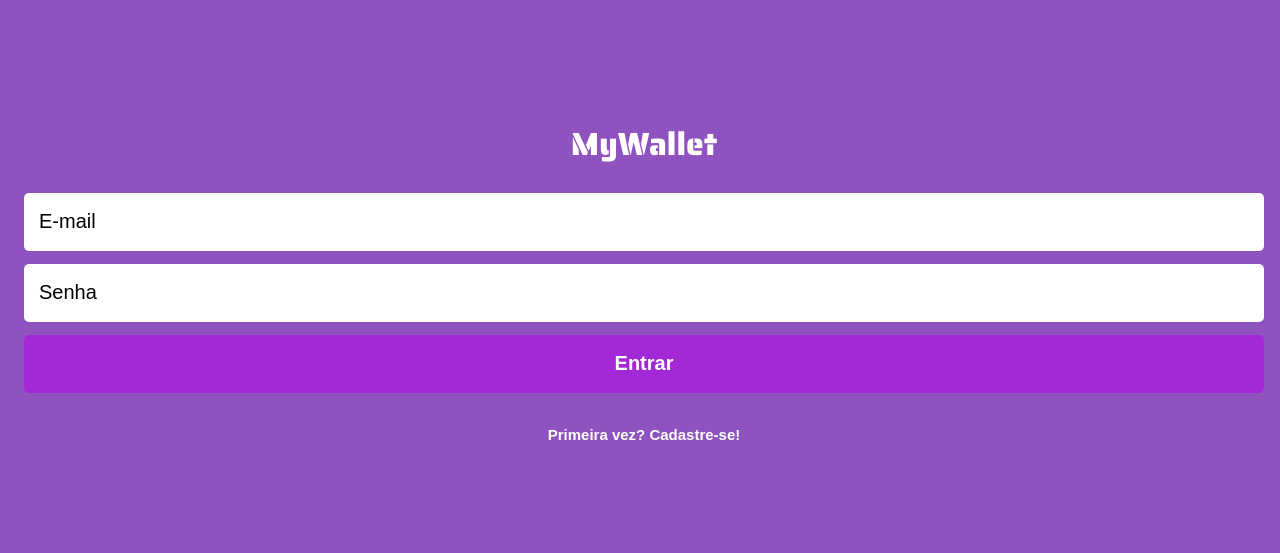
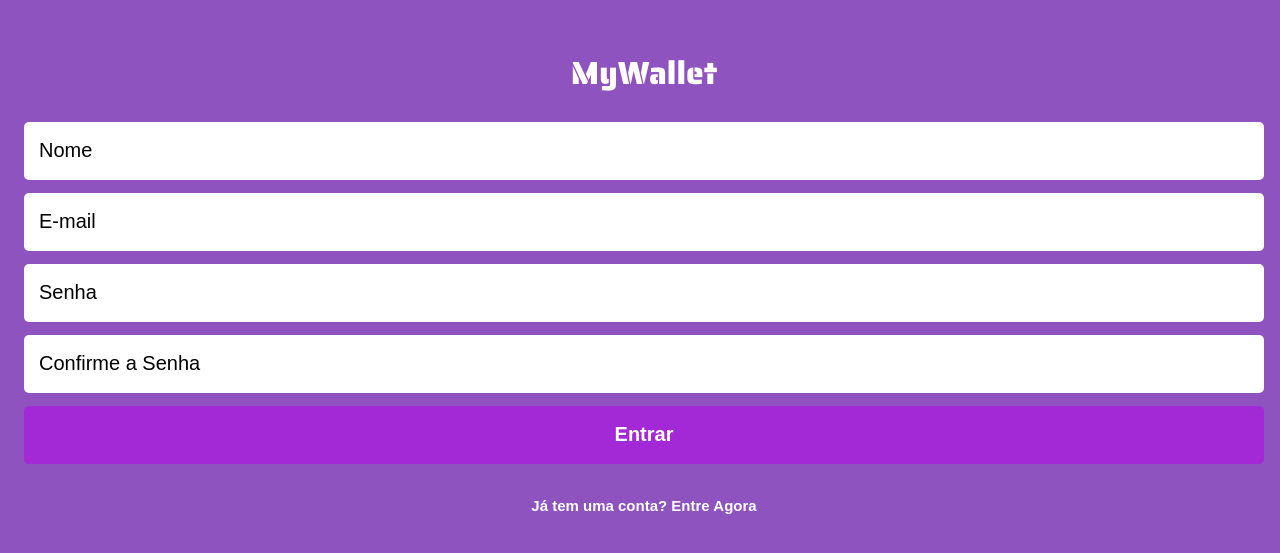
Before and after one commit to camilocoelhogomes/projeto_14_my_wallet_front_end, a React (Create React App) app: page /SignUp in a window 1280 px wide. Shown: the part 113-666 px from the top of the page. Built offline with nearby package versions, Linux system fonts and the light colour scheme.

Commit message:
Sign Up Layout implemented

```diff
--- a/src/App.js
+++ b/src/App.js
@@ -1,11 +1,12 @@
 import React from "react";
 import GlobalStyle from "./assets/style/GlobalStyle";
-import Login from "./pages/login/Login";
+import RoutesConfig from "./RoutesConfig/RoutesConfig";
+
 function App() {
   return (
     <div className="App">
       <GlobalStyle />
-      <Login />
+      <RoutesConfig />
 
     </div>
   );
--- /dev/null
+++ b/src/RoutesConfig/RoutesConfig.js
@@ -0,0 +1,27 @@
+import React from "react";
+
+import {
+	BrowserRouter,
+	Switch,
+	Route,
+} from "react-router-dom";
+
+import Login from "../pages/login/Login";
+import SignUp from "../pages/SignUp/SignUp";
+
+const RoutesConfig = () => {
+	return (
+		<BrowserRouter>
+			<Switch>
+				<Route path='/' exact>
+					<Login />
+				</Route>
+				<Route path='/SignUp' exact>
+					<SignUp />
+				</Route>
+			</Switch>
+		</BrowserRouter>
+	)
+}
+
+export default RoutesConfig;
--- a/src/assets/style/GlobalStyle.js
+++ b/src/assets/style/GlobalStyle.js
@@ -83,6 +83,10 @@ h2{
     color:#FFFFFF;
 }
 
+input:focus, textarea:focus, select:focus{
+        outline: none;
+    }
+
 *{
     box-sizing: border-box;
 }
--- /dev/null
+++ b/src/pages/SignUp/SignUp.js
@@ -0,0 +1,45 @@
+import React from "react";
+import styled from "styled-components";
+import StyledInput from "../../components/StyledInput";
+import StyledButton from "../../components/StyledButton";
+
+const SignUp = () => {
+    return (
+        <StyledLogin>
+            <header className='header-login'>
+                <h1>MyWallet</h1>
+            </header>
+            <form className='submit-form'>
+                <StyledInput placeholder='Nome' />
+                <StyledInput placeholder='E-mail' />
+                <StyledInput placeholder='Senha' />
+                <StyledInput placeholder='Confirme a Senha' />
+                <StyledButton type='submit'>
+                    Entrar
+                </StyledButton>
+                <StyledButton themeType='secundary'>
+                    Já tem uma conta? Entre Agora
+                </StyledButton>
+            </form>
+        </StyledLogin>
+    )
+}
+
+export default SignUp
+
+const StyledLogin = styled.div`
+   display: flex;
+   align-items: center;
+   justify-content: center;
+   flex-direction: column;
+   height: calc(100vh - 40px);
+   gap:24px;
+
+   .submit-form{
+       display: flex;
+       flex-direction: column;
+       gap: 13px;
+       width: 100%;
+   }
+
+`
```
